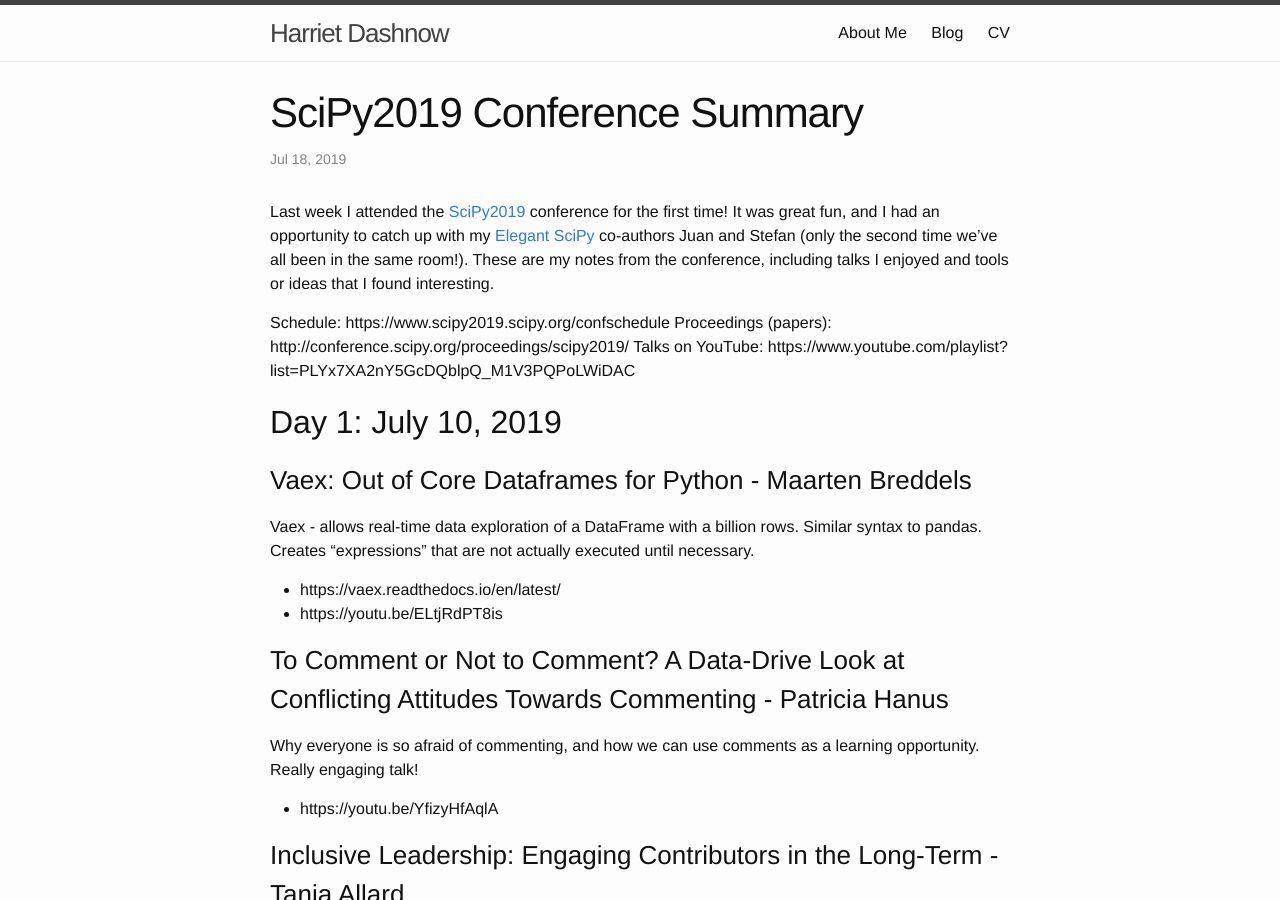
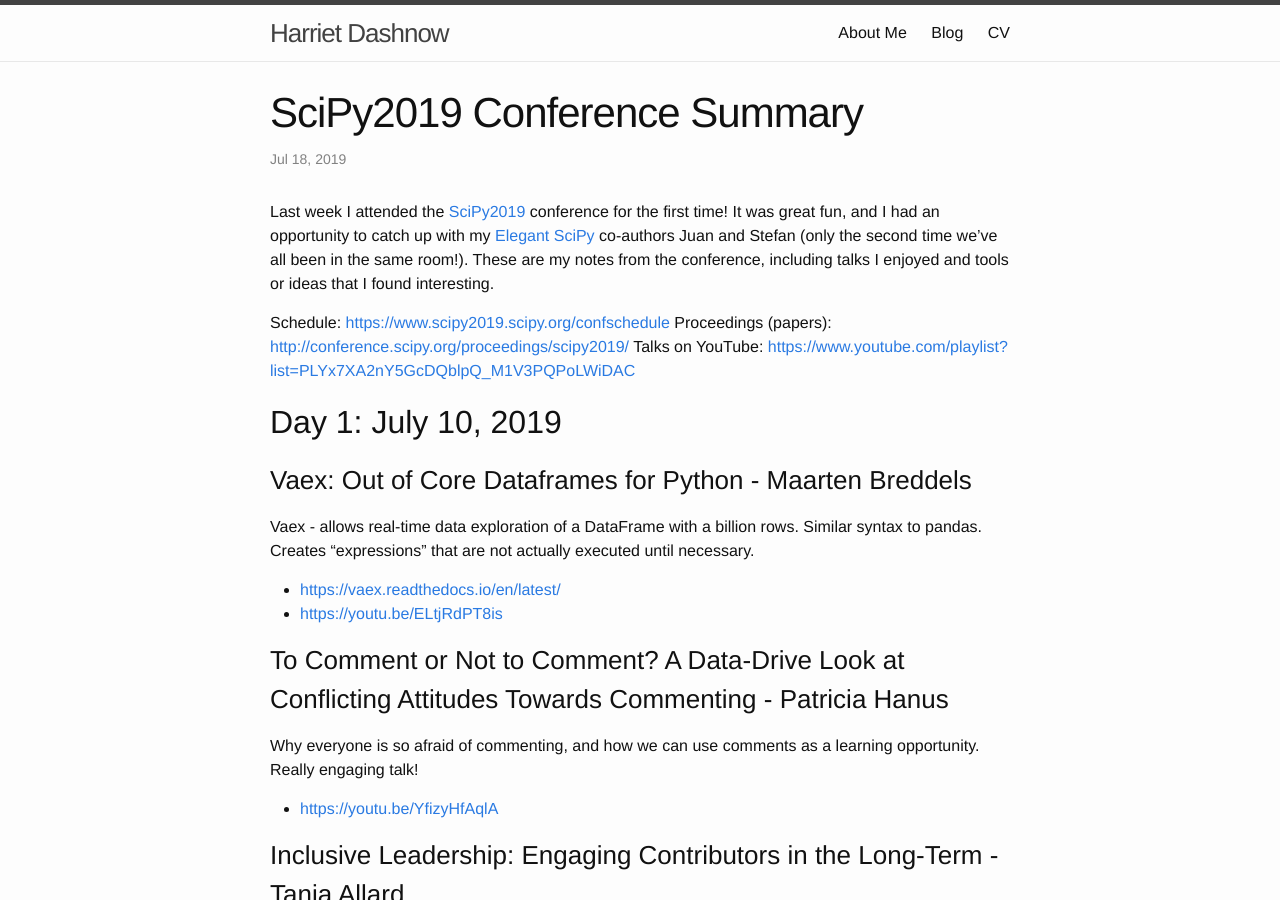
Before and after one commit to hdashnow/hdashnow.github.io, a Jekyll site: the page built from _posts/2019-07-18-scipy.md, in a window 1280 px wide and 900 px high. Built offline with Jekyll 4.4.1, drawn with Linux system fonts in a browser that asks for light colours; some of the changed text lies outside the part shown.

Commit message:
fix link formatting

```diff
--- a/_posts/2019-07-18-scipy.md
+++ b/_posts/2019-07-18-scipy.md
@@ -8,43 +8,43 @@
 It was great fun, and I had an opportunity to catch up with my [Elegant SciPy](https://learning.oreilly.com/library/view/elegant-scipy/9781491922927/) co-authors Juan and Stefan (only the second time we've all been in the same room!).
 These are my notes from the conference, including talks I enjoyed and tools or ideas that I found interesting.
 
-Schedule: https://www.scipy2019.scipy.org/confschedule
-Proceedings (papers): http://conference.scipy.org/proceedings/scipy2019/
-Talks on YouTube: https://www.youtube.com/playlist?list=PLYx7XA2nY5GcDQblpQ_M1V3PQPoLWiDAC
+Schedule: <https://www.scipy2019.scipy.org/confschedule>
+Proceedings (papers): <http://conference.scipy.org/proceedings/scipy2019/>
+Talks on YouTube: <https://www.youtube.com/playlist?list=PLYx7XA2nY5GcDQblpQ_M1V3PQPoLWiDAC>
 
 ## Day 1: July 10, 2019
 
 ### Vaex: Out of Core Dataframes for Python - Maarten Breddels
 Vaex - allows real-time data exploration of a DataFrame with a billion rows. Similar syntax to pandas.
 Creates "expressions" that are not actually executed until necessary.
-- https://vaex.readthedocs.io/en/latest/
-- https://youtu.be/ELtjRdPT8is
+- <https://vaex.readthedocs.io/en/latest/>
+- <https://youtu.be/ELtjRdPT8is>
 
 ### To Comment or Not to Comment? A Data-Drive Look at Conflicting Attitudes Towards Commenting - Patricia Hanus
 Why everyone is so afraid of commenting, and how we can use comments as a learning opportunity. Really engaging talk!
-- https://youtu.be/YfizyHfAqlA
+- <https://youtu.be/YfizyHfAqlA>
 
 ### Inclusive Leadership: Engaging Contributors in the Long-Term - Tania Allard
 I haven't had a chance to watch this one yet, as I was in a concurrent session, but it got a rave on Twitter!
-- https://youtu.be/RClZj5-bjcw
+- <https://youtu.be/RClZj5-bjcw>
 
 ### A Geographers Journey into AI: Mapping Urban Trees from Scratch - Verena Griess
 A nice machine learning talk, well presented.
-- https://youtu.be/pMiyZfhItZY
+- <https://youtu.be/pMiyZfhItZY>
 
 ### Lightning talks
 These are great fun. Many puns!
-- https://youtu.be/AnYjArI2xUM
+- <https://youtu.be/AnYjArI2xUM>
 
 How to create a minimal python package to collect your random functions
-- http://pythonchb.github.io/PythonTopics/where_to_put_your_code.html
+- <http://pythonchb.github.io/PythonTopics/where_to_put_your_code.html>
 
 ## Day 2: July 11, 2019
 
 ### Generational Changes in Support for Gun Laws: A Case Study in Computational Statistics - Allen Downey
 Interesting topic. Basically found that young people are less likely to support gun control.
 Uses linear models and talks about how to interpret them. Also comments on confounding variables.
-- https://youtu.be/iI7lEMXHypw
+- <https://youtu.be/iI7lEMXHypw>
 - slides: [tinyurl.com/scipygun19](https://docs.google.com/presentation/d/e/2PACX-1vT_Awd6pGdJB7DFfUlrTpJ629y7yJd4v2qgs5DmvbbKO3TNGE0a8OKLPpCOeqwG6dTuUDEUSamOB6hs/pub?start=false&loop=false&delayms=3000&slide=id.p)
 - Book: [Think Stats](http://greenteapress.com/thinkstats/)
 
@@ -55,32 +55,32 @@
 Currently sppporting bioconductor, seurat and scanpy
 They kept funding science, or scientists, and found themselves indirectly funding open source packages.
 So they decided to specifically fund software!
-- https://youtu.be/Zu_MmxdEW0M
+- <https://youtu.be/Zu_MmxdEW0M>
 
 ### Getting Lost in Community Building - Matthew Turk
 Choose your own adventure open source project game - funny
-- https://youtu.be/rYIQv2QPPHY
-- Slides: https://matthewturk.github.io/2019-07-11-getting-lost-in-community-building/
+- <https://youtu.be/rYIQv2QPPHY>
+- Slides: <https://matthewturk.github.io/2019-07-11-getting-lost-in-community-building/>
 
 ### Inequality of Underrepresented Groups in Core Project Leadership - Anthony Scopatz
 Another amusing choose your own adventure talk.
 I would note that the format actually works quite well to make a point about the speaker's relationship to the topic, although the point gets a little lost in the fun a times.
-- https://youtu.be/eFP-K3njhwM
+- <https://youtu.be/eFP-K3njhwM>
 
 ### Real World Numba: Creating a Skeleton Analysis Library - Juan Nunez-Iglesias
 How fast can I make my code?!
 Note the use for actually drawing on paper in at a computer science conference!
-- https://youtu.be/0pUPNMglnaE
+- <https://youtu.be/0pUPNMglnaE>
 
 ### How to Accelerate an Existing Codebase with Numba - Stanley Seibert
 Similar concept to above, except taking a more pragmatic approach.
-- https://youtu.be/-4tD8kNHdXs
+- <https://youtu.be/-4tD8kNHdXs>
 
 ### Lightning Talks
-https://youtu.be/s7Ww5-vD2Os
+- <https://youtu.be/s7Ww5-vD2Os>
 
 `here()` R function for Python - useful in Jupyter notebooks to find your data files
-- https://github.com/chendaniely/pyprojroot
+- <https://github.com/chendaniely/pyprojroot>
 
 ## Day 3: July 12, 2019
 
@@ -95,20 +95,20 @@
 ### Refactoring the SciPy Ecosystem for Heterogeneous Computing - Matthew Rocklin
 `cupy` - run things on the GPU - uses the same interface to numpy and (most of) pandas.
 Thoughts about how we need standards interfaces to bring together multiple backends.
-- https://youtu.be/Q0DsdiY-jiw
+- <https://youtu.be/Q0DsdiY-jiw>
 
 
 ### Turning HPC Systems into Interactive Data Analysis Platforms - A. Banihirwe
-- https://youtu.be/vhawO8fgD64
+- <https://youtu.be/vhawO8fgD64>
 
 ### Microscopium: Interactive Exploration of Large Imaging Datasets - Genevieve Buckley
-- https://youtu.be/ytEQl9xs8FQ
+- <https://youtu.be/ytEQl9xs8FQ>
 
 ### Building and Replicating Models of Visual Search Behavior with Tensorflow, Nengo, and the Scientific Python Stack - David Nicholson
 Neuro science and machine learning.
 Can we teach a neural network to have the same biases as a human?
 Cool talk!
-- https://youtu.be/fCpQd_knWQg
+- <https://youtu.be/fCpQd_knWQg>
 
 ### Lightning Talks
-https://youtu.be/Gt-GeoWsF2s
+- <https://youtu.be/Gt-GeoWsF2s>
```
